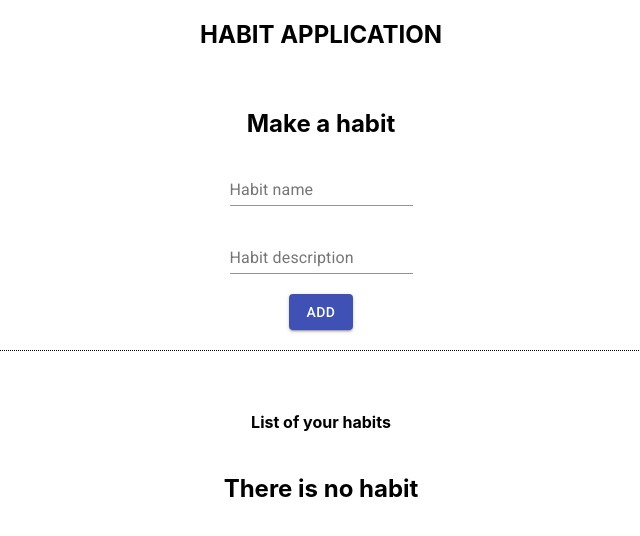
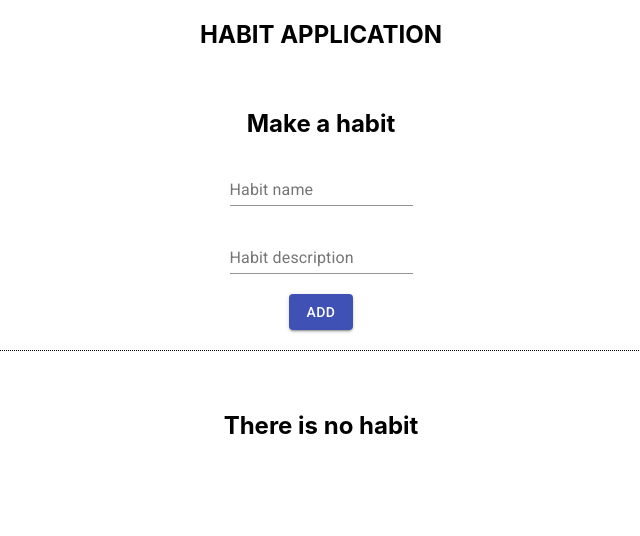
Before and after one commit to nemanjat053/HabitApp, a React (Create React App) app: page / in a window 1280 px wide. Shown: the top 536 px of the page, without its empty margins (319-959 px from the left). Built offline with nearby package versions, Linux system fonts and the light colour scheme.

Commit message:
Added checks

```diff
--- a/src/containers/HabitList/HabitList.js
+++ b/src/containers/HabitList/HabitList.js
@@ -37,6 +37,8 @@ class HabitList extends Component {
 
   render() {
     const habitsTrue = (
+      <React.Fragment>
+        <h4>List of your habits</h4>
         <TableContainer component={Paper}>
           <Table className="table" aria-label="simple table">
             <TableHead>
@@ -69,10 +71,10 @@ class HabitList extends Component {
             </TableBody>
           </Table>
         </TableContainer>
+      </React.Fragment>
     );
     return (
       <div className="HabitList">
-        <h4>List of your habits</h4>
         {this.state.habits.length === null ? (
           habitsTrue
         ) : (
```
Lines whose indentation alone changed are shown as unchanged.
